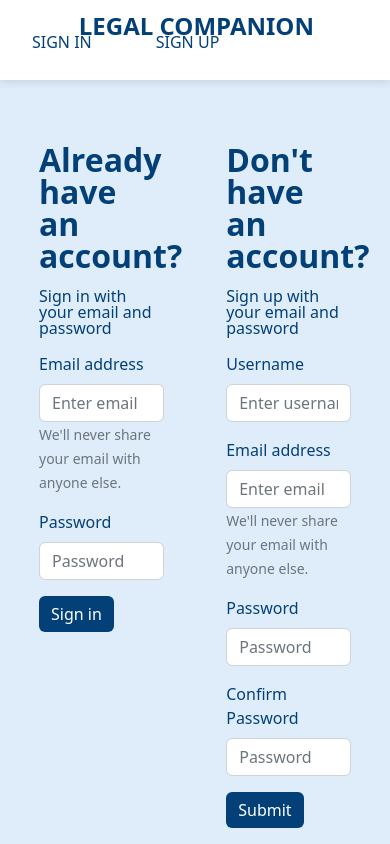
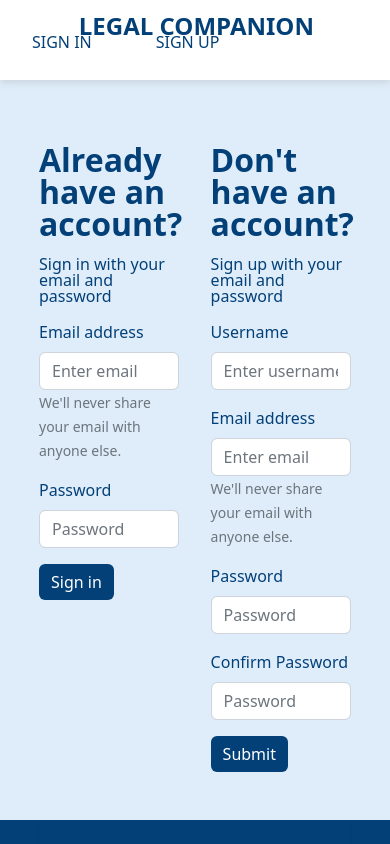
Before and after one commit to Caleb9083/legal-companion-frontend, a React (Create React App) app: page /auth in a window 390 px wide. Shown: the top 844 px of the page. Built offline with nearby package versions, Linux system fonts and the light colour scheme; the HTML template or start-up script is replaced by a standard one.

Commit message:
Login and SignUp page Updated for 1024px max screen size

```diff
--- a/src/pages/styles/LoginPage.css
+++ b/src/pages/styles/LoginPage.css
@@ -19,3 +19,12 @@
     font-size: 2rem;
     font-weight: bold;
 }
+
+@media screen and (max-width: 1024px) {
+    .login_login_container{
+        width: 45%;
+    }
+    .login_signup_container{
+        width: 45%;
+    }
+}
```
